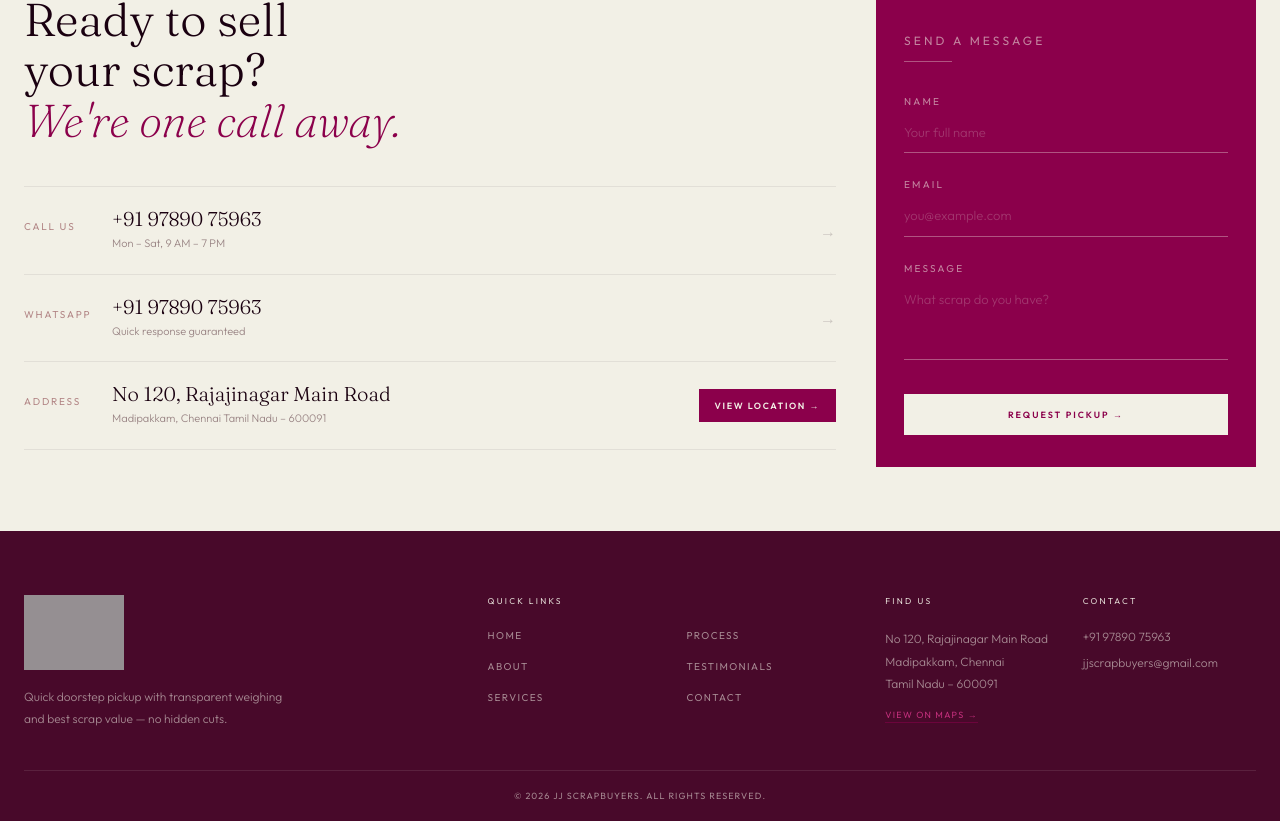
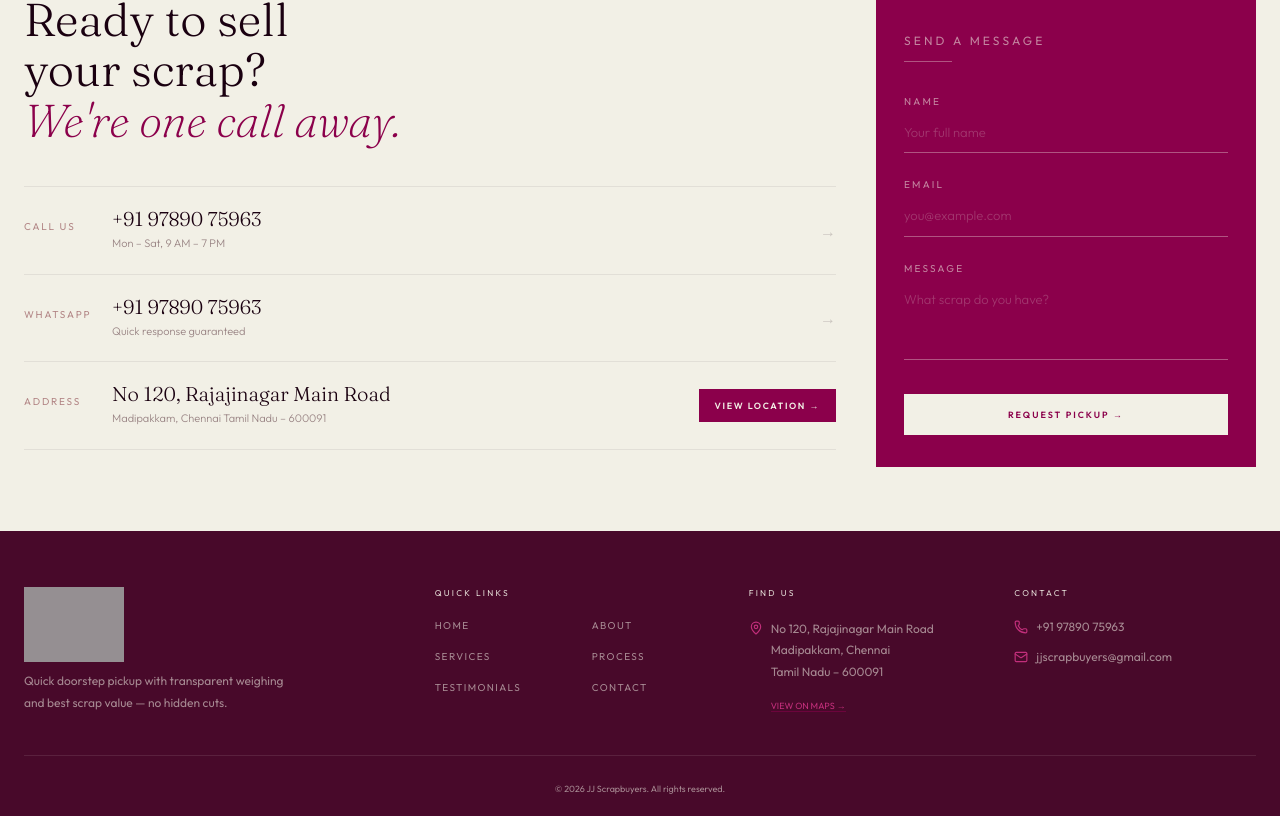
Before and after one commit to v-kash/JJscrap, a Next.js app: page / in a window 1280 px wide. Shown: the part 3397-4218 px from the top of the page. Built offline with nearby package versions, Linux system fonts and the light colour scheme; grey boxes are pictures that could not be loaded.

Commit message:
changed footer

```diff
--- a/src/components/Footer.jsx
+++ b/src/components/Footer.jsx
@@ -1,9 +1,294 @@
+// "use client";
+
+// import Link from "next/link";
+// import Image from "next/image";
+// import { useRouter } from "next/navigation";
+// import { handleSmoothNav } from "@/utils/smoothScroll";
+
+// const FOOTER_LINKS = [
+//   { label: "Home", href: "/#home" },
+//   { label: "About", href: "/about" },
+//   { label: "Services", href: "/#services" },
+//   { label: "Process", href: "/#process" },
+//   { label: "Testimonials", href: "/#testimonials" },
+//   { label: "Contact", href: "/#contact" },
+// ];
+
+// export default function Footer() {
+//   const router = useRouter();
+
+//   const linksLeft  = FOOTER_LINKS.slice(0, 3);
+//   const linksRight = FOOTER_LINKS.slice(3);
+
+//   return (
+//     <>
+//       <style>{`
+//         @import url('https://fonts.googleapis.com/css2?family=Fraunces:ital,opsz,wght@0,9..144,300;1,9..144,200;1,9..144,300&family=Outfit:wght@300;400;500;600&display=swap');
+
+//         .font-fraunces { font-family: 'Fraunces', Georgia, serif; }
+//         .font-outfit   { font-family: 'Outfit', sans-serif; }
+
+//         .footer-link {
+//           font-family: 'Outfit', sans-serif;
+//           font-size: 10px;
+//           letter-spacing: 0.14em;
+//           text-transform: uppercase;
+//           color: rgba(242,240,230,0.55);
+//           text-decoration: none;
+//           display: block;
+//           transition: color 0.2s ease, padding-left 0.2s ease;
+//           position: relative;
+//         }
+//         .footer-link::before {
+//           content: '';
+//           position: absolute;
+//           left: 0; top: 50%;
+//           transform: translateY(-50%);
+//           width: 0; height: 1px;
+//           background: #c22f7b;
+//           transition: width 0.25s ease;
+//         }
+//         .footer-link:hover { color: rgba(242,240,230,0.80); padding-left: 12px; }
+//         .footer-link:hover::before { width: 6px; }
+
+//         .footer-bar {
+//           border-top: 1px solid rgba(242,240,230,0.1);
+//           display: flex;
+//           align-items: center;
+//           justify-content: center;
+//           padding: 18px 0;
+//           flex-wrap: wrap;
+//           gap: 10px;
+//         }
+
+//         .footer-col-label {
+//           font-family: 'Outfit', sans-serif;
+//           font-size: 8.5px;
+//           letter-spacing: 0.26em;
+//           text-transform: uppercase;
+//           color: rgba(242,240,230,0.9);
+//           margin-bottom: 20px;
+//           display: block;
+//         }
+
+//         /* ── Mobile divider between brand and links ── */
+//         @media (max-width: 1023px) {
+//           .footer-mobile-divider {
+//             border-top: 1px solid rgba(242,240,230,0.08);
+//             margin: 0;
+//           }
+//         }
+//       `}</style>
+
+//       <footer className="font-outfit bg-[#48092a]">
+//         <div className="max-w-7xl mx-auto px-6 pt-12 lg:pt-16 pb-0">
+
+//           {/*
+//             LAYOUT STRATEGY
+//             ─────────────────────────────────────────────────────────
+//             Mobile  (< lg): 1 column stacked
+//               Row 1 → Brand (full width)
+//               Row 2 → Quick Links left + right (2-col mini-grid)
+//               Row 3 → Find Us + Contact (2-col mini-grid)
+
+//             Desktop (≥ lg): original 4-column grid
+//               [Brand 1.6fr] [Links 0.6fr] [Links 0.6fr] [Find+Contact 1.4fr]
+//             ─────────────────────────────────────────────────────────
+//           */}
+
+//           {/* ── DESKTOP: 4-col grid ── */}
+//           <div className="hidden lg:grid lg:grid-cols-[1.6fr_0.6fr_0.6fr_1.4fr] gap-10">
+
+//             {/* COL 1 — BRAND */}
+//             <div>
+//               <Image
+//                 src="/finalfooter.png"
+//                 alt="JJ Scrapbuyers Logo"
+//                 width={100}
+//                 height={60}
+//                 className="object-contain opacity-90 hover:opacity-100 transition"
+//               />
+//               <p
+//                 className="text-[12px] font-light leading-[1.85] mt-4"
+//                 style={{ color: "rgba(242,240,230,0.55)", maxWidth: "260px" }}
+//               >
+//                 Quick doorstep pickup with transparent weighing and best scrap
+//                 value — no hidden cuts.
+//               </p>
+//             </div>
+
+//             {/* COL 2 — LINKS 1–3 */}
+//             <div>
+//               <span className="footer-col-label">Quick Links</span>
+//               <div className="flex flex-col gap-4">
+//                 {linksLeft.map((l) => (
+//                   <Link
+//                     key={l.label}
+//                     href={l.href}
+//                     onClick={(e) => handleSmoothNav(e, l.href, router)}
+//                     className="footer-link"
+//                   >
+//                     {l.label}
+//                   </Link>
+//                 ))}
+//               </div>
+//             </div>
+
+//             {/* COL 3 — LINKS 4–6 */}
+//             <div>
+//               <span className="footer-col-label opacity-0 select-none">·</span>
+//               <div className="flex flex-col gap-4">
+//                 {linksRight.map((l) => (
+//                   <Link
+//                     key={l.label}
+//                     href={l.href}
+//                     onClick={(e) => handleSmoothNav(e, l.href, router)}
+//                     className="footer-link"
+//                   >
+//                     {l.label}
+//                   </Link>
+//                 ))}
+//               </div>
+//             </div>
+
+//             {/* COL 4 — FIND US + CONTACT */}
+//             <div className="grid grid-cols-2 gap-6">
+//               <div>
+//                 <span className="footer-col-label">Find Us</span>
+//                 <address className="not-italic">
+//                   <p className="text-[12px] font-light leading-[1.9]" style={{ color: "rgba(242,240,230,0.55)" }}>
+//                     No 120, Rajajinagar Main Road
+//                     <br />Madipakkam, Chennai
+//                     <br />Tamil Nadu – 600091
+//                   </p>
+//                   <a
+//                     href="https://maps.app.goo.gl/9x3ATeUcWcE9xik99"
+//                     target="_blank"
+//                     rel="noreferrer"
+//                     className="text-[9px] tracking-[0.14em] uppercase mt-3 inline-block text-[#c22f7b]"
+//                     style={{ textDecoration: "none", borderBottom: "1px solid rgba(139,0,75,0.55)" }}
+//                   >
+//                     View on Maps →
+//                   </a>
+//                 </address>
+//               </div>
+//               <div>
+//                 <span className="footer-col-label">Contact</span>
+//                 <p className="text-[12px] font-light" style={{ color: "rgba(242,240,230,0.55)" }}>
+//                   +91 97890 75963
+//                 </p>
+//                 <p className="text-[12px] font-light mt-2" style={{ color: "rgba(242,240,230,0.55)" }}>
+//                   jjscrapbuyers@gmail.com
+//                 </p>
+//               </div>
+//             </div>
+
+//           </div>{/* end desktop grid */}
+
+//           {/* ── MOBILE: stacked layout ── */}
+//           <div className="flex flex-col gap-10 lg:hidden">
+
+//             {/* ROW 1 — Brand */}
+//             <div>
+//               <Image
+//                 src="/finalfooter.png"
+//                 alt="JJ Scrapbuyers Logo"
+//                 width={90}
+//                 height={54}
+//                 className="object-contain opacity-90"
+//               />
+//               <p
+//                 className="text-[12px] font-light leading-[1.85] mt-4"
+//                 style={{ color: "rgba(242,240,230,0.55)", maxWidth: "280px" }}
+//               >
+//                 Quick doorstep pickup with transparent weighing and best scrap
+//                 value — no hidden cuts.
+//               </p>
+//             </div>
+
+//             <div className="footer-mobile-divider" />
+
+//             {/* ROW 2 — Quick Links (2-col) */}
+//             <div>
+//               <span className="footer-col-label">Quick Links</span>
+//               <div className="grid grid-cols-2 gap-x-6 gap-y-4">
+//                 {FOOTER_LINKS.map((l) => (
+//                   <Link
+//                     key={l.label}
+//                     href={l.href}
+//                     onClick={(e) => handleSmoothNav(e, l.href, router)}
+//                     className="footer-link"
+//                   >
+//                     {l.label}
+//                   </Link>
+//                 ))}
+//               </div>
+//             </div>
+
+//             <div className="footer-mobile-divider" />
+
+//             {/* ROW 3 — Find Us + Contact (2-col) */}
+//             <div className="grid grid-cols-2 gap-6">
+
+//               {/* Find Us */}
+//               <div>
+//                 <span className="footer-col-label">Find Us</span>
+//                 <address className="not-italic">
+//                   <p className="text-[12px] font-light leading-[1.9]" style={{ color: "rgba(242,240,230,0.55)" }}>
+//                     No 120, Rajajinagar Main Road
+//                     <br />Madipakkam, Chennai
+//                     <br />Tamil Nadu – 600091
+//                   </p>
+//                   <a
+//                     href="https://maps.app.goo.gl/9x3ATeUcWcE9xik99"
+//                     target="_blank"
+//                     rel="noreferrer"
+//                     className="text-[9px] tracking-[0.14em] uppercase mt-3 inline-block text-[#c22f7b]"
+//                     style={{ textDecoration: "none", borderBottom: "1px solid rgba(139,0,75,0.55)" }}
+//                   >
+//                     View on Maps →
+//                   </a>
+//                 </address>
+//               </div>
+
+//               {/* Contact */}
+//               <div>
+//                 <span className="footer-col-label">Contact</span>
+//                 <p className="text-[12px] font-light" style={{ color: "rgba(242,240,230,0.55)" }}>
+//                   +91 97890 75963
+//                 </p>
+//                 <p className="text-[12px] font-light mt-2" style={{ color: "rgba(242,240,230,0.55)" }}>
+//                   jjscrapbuyers@gmail.com
+//                 </p>
+//               </div>
+
+//             </div>
+
+//           </div>{/* end mobile layout */}
+
+//           {/* BOTTOM BAR — shared */}
+//           <div className="footer-bar mt-10">
+//             <span
+//               className="text-[9px] tracking-[0.12em] uppercase"
+//               style={{ color: "rgba(242,240,230,0.55)" }}
+//             >
+//               © {new Date().getFullYear()} JJ Scrapbuyers. All rights reserved.
+//             </span>
+//           </div>
+
+//         </div>
+//       </footer>
+//     </>
+//   );
+// }
+
 "use client";
 
 import Link from "next/link";
 import Image from "next/image";
 import { useRouter } from "next/navigation";
 import { handleSmoothNav } from "@/utils/smoothScroll";
+import { MapPin, Phone, Mail } from "lucide-react";
 
 const FOOTER_LINKS = [
   { label: "Home", href: "/#home" },
@@ -17,201 +302,69 @@ const FOOTER_LINKS = [
 export default function Footer() {
   const router = useRouter();
 
-  const linksLeft  = FOOTER_LINKS.slice(0, 3);
-  const linksRight = FOOTER_LINKS.slice(3);
-
   return (
     <>
       <style>{`
         @import url('https://fonts.googleapis.com/css2?family=Fraunces:ital,opsz,wght@0,9..144,300;1,9..144,200;1,9..144,300&family=Outfit:wght@300;400;500;600&display=swap');
 
-        .font-fraunces { font-family: 'Fraunces', Georgia, serif; }
-        .font-outfit   { font-family: 'Outfit', sans-serif; }
+        .font-outfit { font-family: 'Outfit', sans-serif; }
 
         .footer-link {
-          font-family: 'Outfit', sans-serif;
           font-size: 10px;
           letter-spacing: 0.14em;
           text-transform: uppercase;
           color: rgba(242,240,230,0.55);
-          text-decoration: none;
           display: block;
-          transition: color 0.2s ease, padding-left 0.2s ease;
+          transition: all 0.2s ease;
           position: relative;
         }
-        .footer-link::before {
-          content: '';
-          position: absolute;
-          left: 0; top: 50%;
-          transform: translateY(-50%);
-          width: 0; height: 1px;
-          background: #c22f7b;
-          transition: width 0.25s ease;
-        }
-        .footer-link:hover { color: rgba(242,240,230,0.80); padding-left: 12px; }
-        .footer-link:hover::before { width: 6px; }
-
-        .footer-bar {
-          border-top: 1px solid rgba(242,240,230,0.1);
-          display: flex;
-          align-items: center;
-          justify-content: center;
-          padding: 18px 0;
-          flex-wrap: wrap;
-          gap: 10px;
+        .footer-link:hover {
+          color: rgba(242,240,230,0.85);
+          padding-left: 10px;
         }
 
         .footer-col-label {
-          font-family: 'Outfit', sans-serif;
           font-size: 8.5px;
           letter-spacing: 0.26em;
           text-transform: uppercase;
           color: rgba(242,240,230,0.9);
-          margin-bottom: 20px;
+          margin-bottom: 18px;
           display: block;
         }
 
-        /* ── Mobile divider between brand and links ── */
-        @media (max-width: 1023px) {
-          .footer-mobile-divider {
-            border-top: 1px solid rgba(242,240,230,0.08);
-            margin: 0;
-          }
+        .footer-bar {
+          border-top: 1px solid rgba(242,240,230,0.1);
+          padding: 18px 0;
+          text-align: center;
         }
       `}</style>
 
       <footer className="font-outfit bg-[#48092a]">
-        <div className="max-w-7xl mx-auto px-6 pt-12 lg:pt-16 pb-0">
-
-          {/*
-            LAYOUT STRATEGY
-            ─────────────────────────────────────────────────────────
-            Mobile  (< lg): 1 column stacked
-              Row 1 → Brand (full width)
-              Row 2 → Quick Links left + right (2-col mini-grid)
-              Row 3 → Find Us + Contact (2-col mini-grid)
-
-            Desktop (≥ lg): original 4-column grid
-              [Brand 1.6fr] [Links 0.6fr] [Links 0.6fr] [Find+Contact 1.4fr]
-            ─────────────────────────────────────────────────────────
-          */}
-
-          {/* ── DESKTOP: 4-col grid ── */}
-          <div className="hidden lg:grid lg:grid-cols-[1.6fr_0.6fr_0.6fr_1.4fr] gap-10">
-
-            {/* COL 1 — BRAND */}
+        <div className="max-w-7xl mx-auto px-6 pt-14 pb-0">
+          {/* DESKTOP */}
+          <div className="hidden lg:grid lg:grid-cols-[1.6fr_1.2fr_1fr_1fr] gap-6">
+            {/* BRAND */}
             <div>
               <Image
                 src="/finalfooter.png"
-                alt="JJ Scrapbuyers Logo"
+                alt="Logo"
                 width={100}
                 height={60}
-                className="object-contain opacity-90 hover:opacity-100 transition"
+                className="opacity-90"
               />
               <p
-                className="text-[12px] font-light leading-[1.85] mt-4"
-                style={{ color: "rgba(242,240,230,0.55)", maxWidth: "260px" }}
+                className="text-[12px] mt-2 leading-[1.8] max-w-[260px] line-clamp-2"
+                style={{ color: "rgba(242,240,230,0.55)" }}
               >
                 Quick doorstep pickup with transparent weighing and best scrap
                 value — no hidden cuts.
               </p>
             </div>
 
-            {/* COL 2 — LINKS 1–3 */}
+            {/* QUICK LINKS (2 columns inside) */}
             <div>
               <span className="footer-col-label">Quick Links</span>
-              <div className="flex flex-col gap-4">
-                {linksLeft.map((l) => (
-                  <Link
-                    key={l.label}
-                    href={l.href}
-                    onClick={(e) => handleSmoothNav(e, l.href, router)}
-                    className="footer-link"
-                  >
-                    {l.label}
-                  </Link>
-                ))}
-              </div>
-            </div>
 
-            {/* COL 3 — LINKS 4–6 */}
-            <div>
-              <span className="footer-col-label opacity-0 select-none">·</span>
-              <div className="flex flex-col gap-4">
-                {linksRight.map((l) => (
-                  <Link
-                    key={l.label}
-                    href={l.href}
-                    onClick={(e) => handleSmoothNav(e, l.href, router)}
-                    className="footer-link"
-                  >
-                    {l.label}
-                  </Link>
-                ))}
-              </div>
-            </div>
-
-            {/* COL 4 — FIND US + CONTACT */}
-            <div className="grid grid-cols-2 gap-6">
-              <div>
-                <span className="footer-col-label">Find Us</span>
-                <address className="not-italic">
-                  <p className="text-[12px] font-light leading-[1.9]" style={{ color: "rgba(242,240,230,0.55)" }}>
-                    No 120, Rajajinagar Main Road
-                    <br />Madipakkam, Chennai
-                    <br />Tamil Nadu – 600091
-                  </p>
-                  <a
-                    href="https://maps.app.goo.gl/9x3ATeUcWcE9xik99"
-                    target="_blank"
-                    rel="noreferrer"
-                    className="text-[9px] tracking-[0.14em] uppercase mt-3 inline-block text-[#c22f7b]"
-                    style={{ textDecoration: "none", borderBottom: "1px solid rgba(139,0,75,0.55)" }}
-                  >
-                    View on Maps →
-                  </a>
-                </address>
-              </div>
-              <div>
-                <span className="footer-col-label">Contact</span>
-                <p className="text-[12px] font-light" style={{ color: "rgba(242,240,230,0.55)" }}>
-                  +91 97890 75963
-                </p>
-                <p className="text-[12px] font-light mt-2" style={{ color: "rgba(242,240,230,0.55)" }}>
-                  jjscrapbuyers@gmail.com
-                </p>
-              </div>
-            </div>
-
-          </div>{/* end desktop grid */}
-
-
-          {/* ── MOBILE: stacked layout ── */}
-          <div className="flex flex-col gap-10 lg:hidden">
-
-            {/* ROW 1 — Brand */}
-            <div>
-              <Image
-                src="/finalfooter.png"
-                alt="JJ Scrapbuyers Logo"
-                width={90}
-                height={54}
-                className="object-contain opacity-90"
-              />
-              <p
-                className="text-[12px] font-light leading-[1.85] mt-4"
-                style={{ color: "rgba(242,240,230,0.55)", maxWidth: "280px" }}
-              >
-                Quick doorstep pickup with transparent weighing and best scrap
-                value — no hidden cuts.
-              </p>
-            </div>
-
-            <div className="footer-mobile-divider" />
-
-            {/* ROW 2 — Quick Links (2-col) */}
-            <div>
-              <span className="footer-col-label">Quick Links</span>
               <div className="grid grid-cols-2 gap-x-6 gap-y-4">
                 {FOOTER_LINKS.map((l) => (
                   <Link
@@ -226,58 +379,98 @@ export default function Footer() {
               </div>
             </div>
 
-            <div className="footer-mobile-divider" />
-
-            {/* ROW 3 — Find Us + Contact (2-col) */}
-            <div className="grid grid-cols-2 gap-6">
-
-              {/* Find Us */}
+            {/* FIND US */}
             <div>
               <span className="footer-col-label">Find Us</span>
-                <address className="not-italic">
-                  <p className="text-[12px] font-light leading-[1.9]" style={{ color: "rgba(242,240,230,0.55)" }}>
+
+              <address className="not-italic space-y-2">
+                <div className="flex items-start gap-2">
+                  <MapPin size={14} className="mt-[3px] text-[#c22f7b]" />
+                  <p
+                    className="text-[12px] leading-[1.8]"
+                    style={{ color: "rgba(242,240,230,0.55)" }}
+                  >
                     No 120, Rajajinagar Main Road
-                    <br />Madipakkam, Chennai
-                    <br />Tamil Nadu – 600091
+                    <br />
+                    Madipakkam, Chennai
+                    <br />
+                    Tamil Nadu – 600091
                   </p>
+                </div>
+
                 <a
                   href="https://maps.app.goo.gl/9x3ATeUcWcE9xik99"
                   target="_blank"
                   rel="noreferrer"
-                    className="text-[9px] tracking-[0.14em] uppercase mt-3 inline-block text-[#c22f7b]"
-                    style={{ textDecoration: "none", borderBottom: "1px solid rgba(139,0,75,0.55)" }}
+                  className="text-[9px] uppercase text-[#c22f7b] ml-[22px]"
+                  style={{ borderBottom: "1px solid rgba(139,0,75,0.55)" }}
                 >
                   View on Maps →
                 </a>
               </address>
             </div>
 
-              {/* Contact */}
+            {/* CONTACT */}
             <div>
               <span className="footer-col-label">Contact</span>
-                <p className="text-[12px] font-light" style={{ color: "rgba(242,240,230,0.55)" }}>
+
+              <div className="space-y-3">
+                <div className="flex items-center gap-2">
+                  <Phone size={14} className="text-[#c22f7b]" />
+                  <p
+                    className="text-[12px]"
+                    style={{ color: "rgba(242,240,230,0.55)" }}
+                  >
                     +91 97890 75963
                   </p>
-                <p className="text-[12px] font-light mt-2" style={{ color: "rgba(242,240,230,0.55)" }}>
+                </div>
+
+                <div className="flex items-center gap-2">
+                  <Mail size={14} className="text-[#c22f7b]" />
+                  <p
+                    className="text-[12px]"
+                    style={{ color: "rgba(242,240,230,0.55)" }}
+                  >
                     jjscrapbuyers@gmail.com
                   </p>
                 </div>
-
+              </div>
+            </div>
           </div>
 
-          </div>{/* end mobile layout */}
+          {/* MOBILE */}
+          <div className="flex flex-col gap-10 lg:hidden">
+            <div>
+              <Image src="/finalfooter.png" alt="Logo" width={90} height={54} />
+              <p
+                className="text-[12px] mt-4"
+                style={{ color: "rgba(242,240,230,0.55)" }}
+              >
+                Quick doorstep pickup with transparent weighing.
+              </p>
+            </div>
 
+            <div>
+              <span className="footer-col-label">Quick Links</span>
+              <div className="grid grid-cols-2 gap-4">
+                {FOOTER_LINKS.map((l) => (
+                  <Link key={l.label} href={l.href} className="footer-link">
+                    {l.label}
+                  </Link>
+                ))}
+              </div>
+            </div>
+          </div>
 
-          {/* BOTTOM BAR — shared */}
+          {/* BOTTOM */}
           <div className="footer-bar mt-10">
             <span
-              className="text-[9px] tracking-[0.12em] uppercase"
+              className="text-[9px]"
               style={{ color: "rgba(242,240,230,0.55)" }}
             >
               © {new Date().getFullYear()} JJ Scrapbuyers. All rights reserved.
             </span>
           </div>
-
         </div>
       </footer>
     </>
```
Lines whose indentation alone changed are shown as unchanged.
